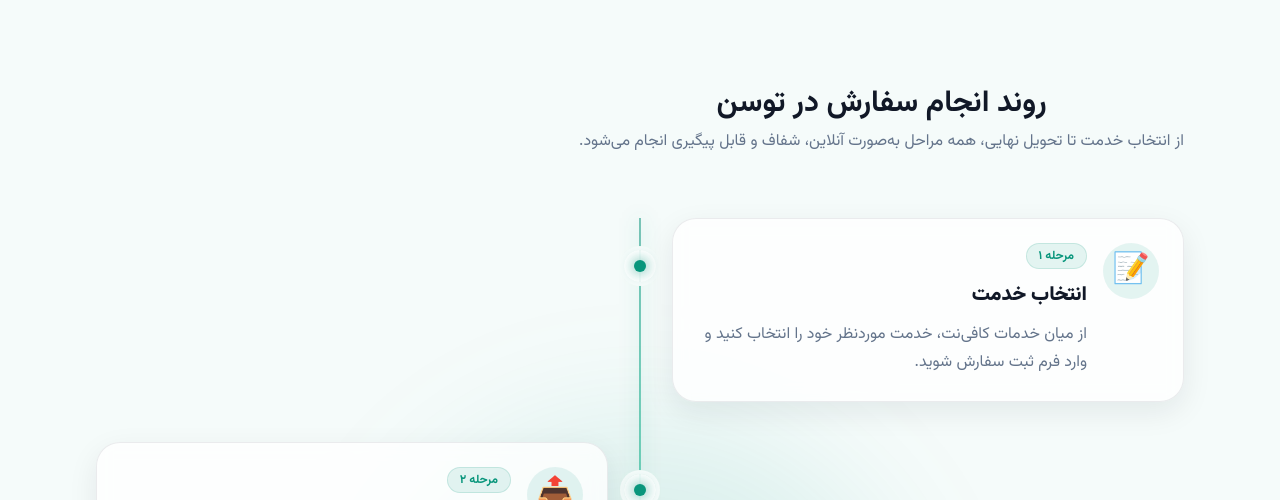
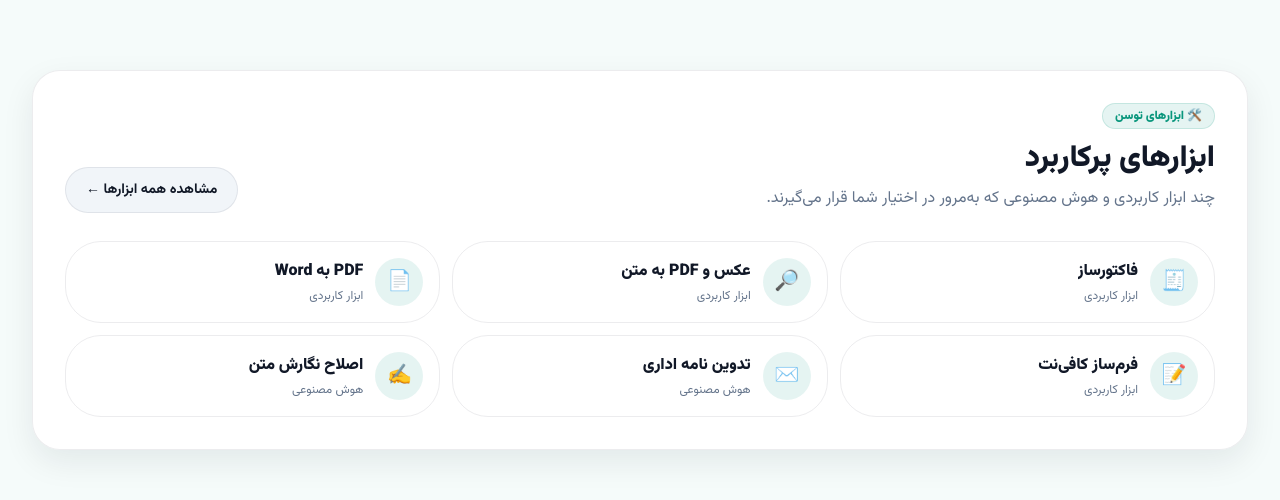
Before and after one commit to tusanbot/website, a Next.js app: page / in a window 1280 px wide. Shown: the part 2232-2732 px from the top of the page. Built offline with nearby package versions, Linux system fonts and the light colour scheme; no server answers; the database is empty.

Commit message:
feat: add tools preview to homepage

```diff
--- a/app/page.tsx
+++ b/app/page.tsx
@@ -4,6 +4,7 @@ import HeroSection from "@/components/home/HeroSection";
 import ActiveAnnouncements from "@/components/home/ActiveAnnouncements";
 import PopularServices from "@/components/home/PopularServices";
 import SocialServicesPreview from "@/components/home/SocialServicesPreview";
+import ToolsPreview from "@/components/home/ToolsPreview";
 import ProcessTimeline from "@/components/home/ProcessTimeline";
 import StatsSection from "@/components/home/StatsSection";
 import FeaturesSection from "@/components/home/FeaturesSection";
@@ -19,6 +20,7 @@ export default function HomePage() {
       <ActiveAnnouncements />
       <PopularServices />
       <SocialServicesPreview />
+      <ToolsPreview />
       <ProcessTimeline />
       <StatsSection />
       <FeaturesSection />
```
